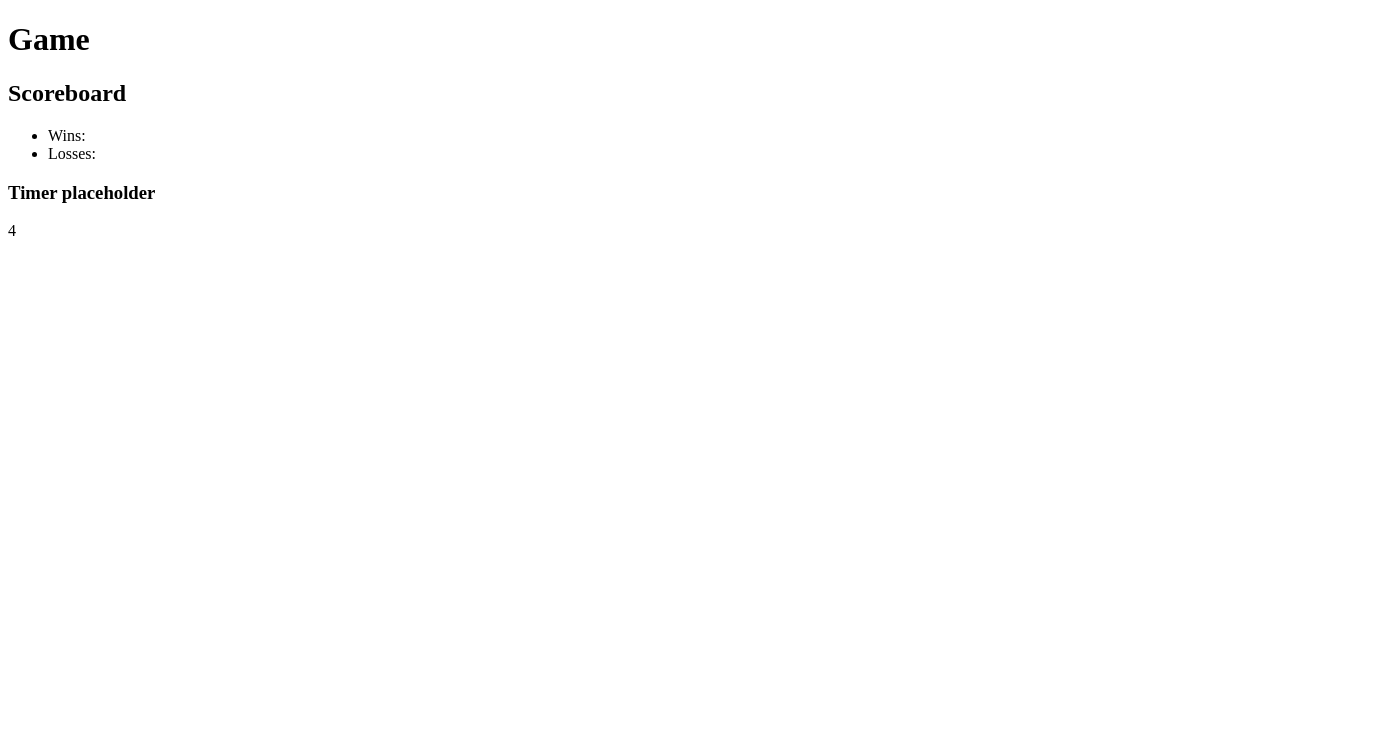
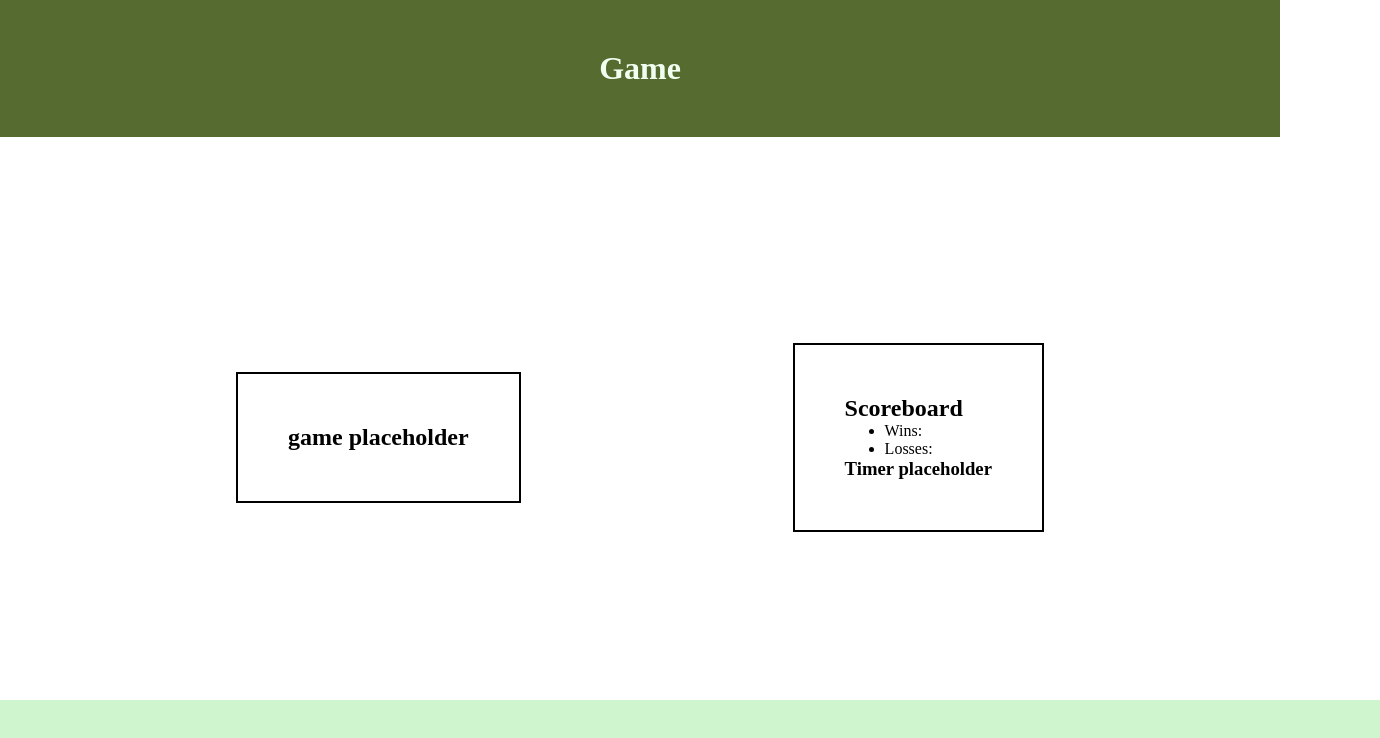
Before and after one commit to Sfzmango/word-guesser, a plain HTML site: page index.html in a window 1280 px wide. Shown: the whole page, 1380 px wide, since content can reach past the window. Drawn offline with Linux system fonts and the light colour scheme.

Commit message:
create css+html wireframe

```diff
--- a/assets/css/styles.css
+++ b/assets/css/styles.css
@@ -0,0 +1,53 @@
+:root {
+    --zerom: 0px 0px 0px 0px;
+    --boxm: 15px;
+    --boxp: 50px;
+}
+
+* {
+    margin: var(--zerom);
+}
+
+header {
+    margin: var(--zerom);
+    padding: var(--boxp);
+    background-color: darkolivegreen;
+    color: honeydew;
+}
+
+h1 {
+    text-align: center;
+}
+
+main {
+    margin: 100px;
+    display: flex;
+    justify-content: space-around;
+    align-items: center;
+    height: 50vh;
+}
+
+.gameBox {
+    padding: var(--boxp);
+    margin: var(--boxm);
+    display: block;
+    float: left;
+    border: 2px solid black;
+}
+
+.scoreboard {
+    padding: var(--boxp);
+    margin: var(--boxm);
+    display: block;
+    float: right;
+    border: 2px solid black;
+}
+
+footer {
+    position: absolute;
+    bottom: 0;
+    width: 100%;
+    margin: var(--zerom);
+    padding: var(--boxp);
+    background-color: rgb(207, 245, 207);
+}
--- a/index.html
+++ b/index.html
@@ -17,7 +17,7 @@
 
     <main>
         <section class="gameBox">
-
+            <h2>game placeholder</h2>
         </section>
 
         <section class="scoreboard">
@@ -28,7 +28,7 @@
             </ul>
             <h3>Timer placeholder</h3>
         </section>
-    </main>4
+    </main>
 
     <footer></footer>
 
```
